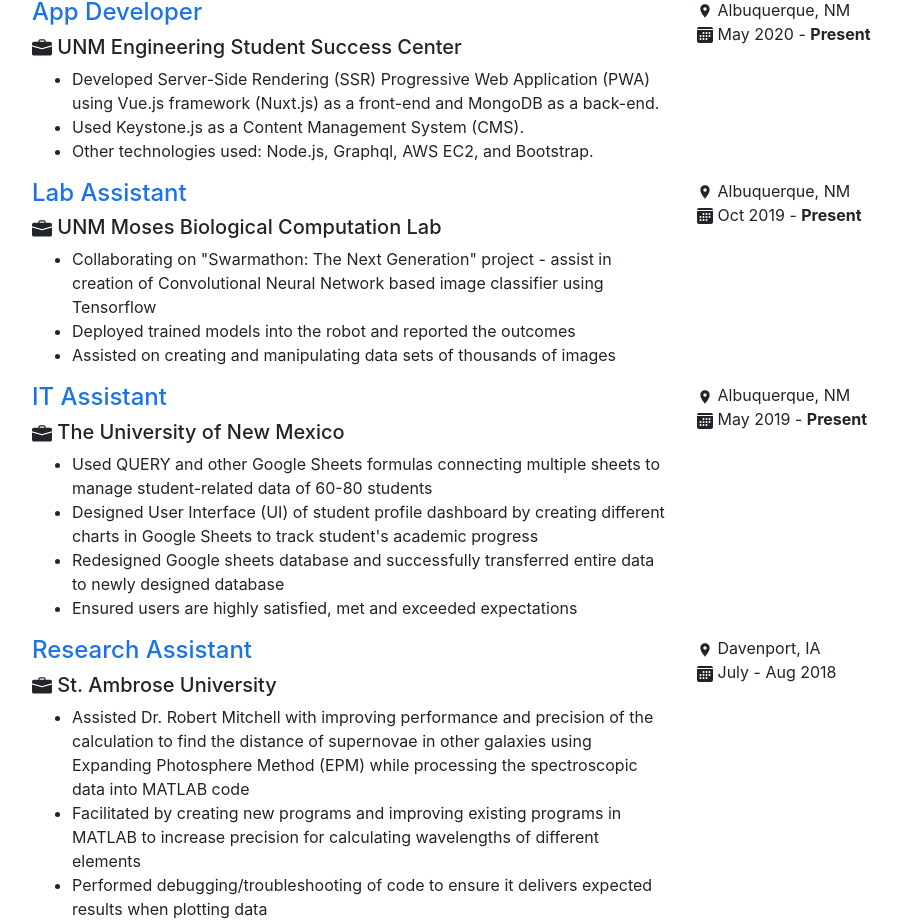
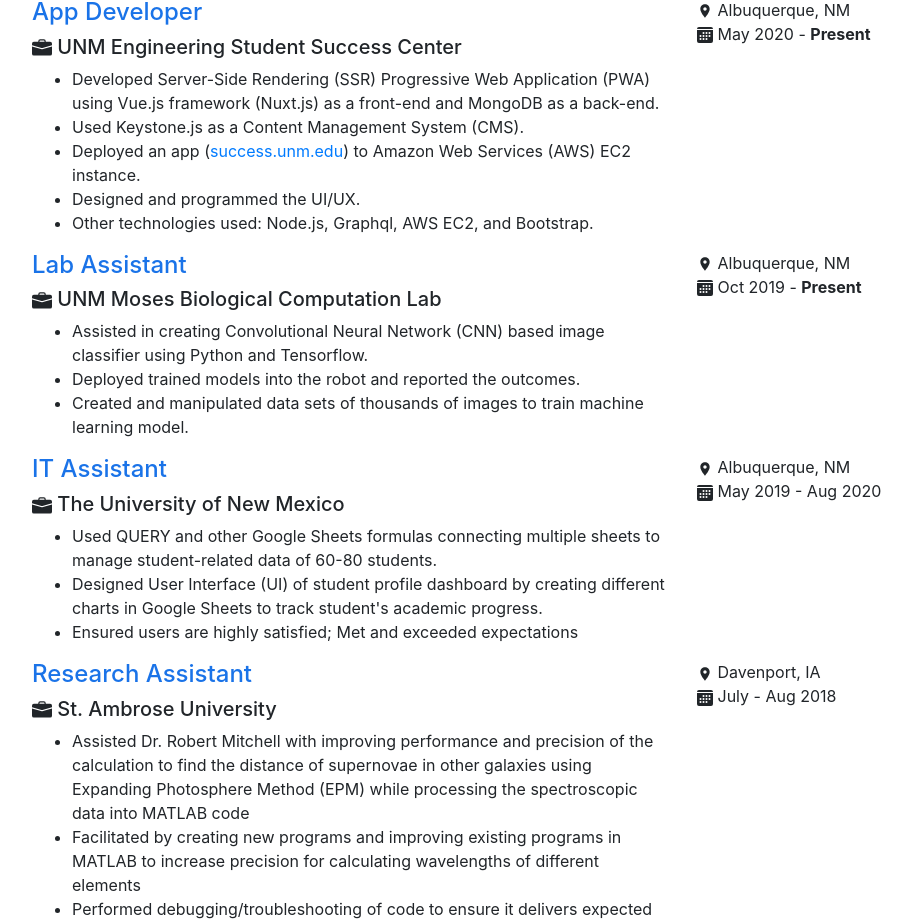
Before and after one commit to birajsilwal/ReactWebsite, a React (Create React App) app: page / in a window 1280 px wide. Shown: the part 1237-2161 px from the top of the page, without its empty margins (148-1060 px from the left). Built offline with nearby package versions, Linux system fonts and the light colour scheme.

Commit message:
updated experience

```diff
--- a/src/components/Experience.js
+++ b/src/components/Experience.js
@@ -23,6 +23,8 @@
                   <ul class="exp-ul">
                     <li>Developed Server-Side Rendering (SSR) Progressive Web Application (PWA) using Vue.js framework (Nuxt.js) as a front-end and MongoDB as a back-end.</li>
                     <li>Used Keystone.js as a Content Management System (CMS). </li>
+                    <li>Deployed an app (<a href="https://success.unm.edu" target="_blank" rel="noopener noreferrer">success.unm.edu</a>) to Amazon Web Services (AWS) EC2 instance.</li>
+                    <li>Designed and programmed the UI/UX.</li>
                     <li>Other technologies used: Node.js, Graphql, AWS EC2, and Bootstrap.</li>
                   </ul>
                 </div>
@@ -38,9 +40,9 @@
                   <h4 class={ExperienceCss.h4}>Lab Assistant</h4>
                   <h5 class="exp-comp"><BsBriefcaseFill /> UNM Moses Biological Computation Lab  </h5>
                   <ul class="exp-ul">
-                    <li>Collaborating on "Swarmathon: The Next Generation" project - assist in creation of Convolutional Neural Network based image classifier using Tensorflow</li>
-                    <li>Deployed trained models into the robot and reported the outcomes</li>
-                    <li>Assisted on creating and manipulating data sets of thousands of images</li>
+                    <li>Assisted in creating Convolutional Neural Network (CNN) based image classifier using Python and Tensorflow.</li>
+                    <li>Deployed trained models into the robot and reported the outcomes.</li>
+                    <li>Created and manipulated data sets of thousands of images to train machine learning model.</li>
                   </ul>
                 </div>
                 <div class="col-md-3 col-sm-4 pb-5">
@@ -51,22 +53,20 @@
                 </div>
 
 
-
                 {/* <!-- IT Assistant --> */}
                 <div class="col-md-7 col-sm-8">
                   <h4 class={ExperienceCss.h4}>IT Assistant</h4>
                   <h5 class="exp-comp"><BsBriefcaseFill /> The University of New Mexico </h5>
                   <ul class="exp-ul">
-                    <li>Used QUERY and other Google Sheets formulas connecting multiple sheets to manage student-related data of 60-80 students</li>
-                    <li>Designed User Interface (UI) of student profile dashboard by creating different charts in Google Sheets to track student's academic progress  </li>
-                    <li>Redesigned Google sheets database and successfully transferred entire data to newly designed database</li>
-                    <li>Ensured users are highly satisfied, met and exceeded expectations</li>
+                    <li>Used QUERY and other Google Sheets formulas connecting multiple sheets to manage student-related data of 60-80 students.</li>
+                    <li>Designed User Interface (UI) of student profile dashboard by creating different charts in Google Sheets to track student's academic progress.</li>
+                    <li>Ensured users are highly satisfied; Met and exceeded expectations</li>
                   </ul>
                 </div>
                 <div class="col-md-3 col-sm-4  pb-5">
                   <div class="exp-info">
                     <div class="exp-loc"><MdLocationOn/> Albuquerque, NM</div>
-                    <div class="exp-date"><BsCalendarFill /> May 2019 - <strong>Present</strong></div>
+                    <div class="exp-date"><BsCalendarFill /> May 2019 - Aug 2020</div>
                   </div>
                 </div>
 
--- a/src/pages/Resume.js
+++ b/src/pages/Resume.js
@@ -3,7 +3,7 @@
 export default function Resume() {
   return (
     <div>
-      <h1>Resume Page using React router.</h1>
+      <h3>Resume Page using React router.</h3>
     </div>
   )
 }
```
